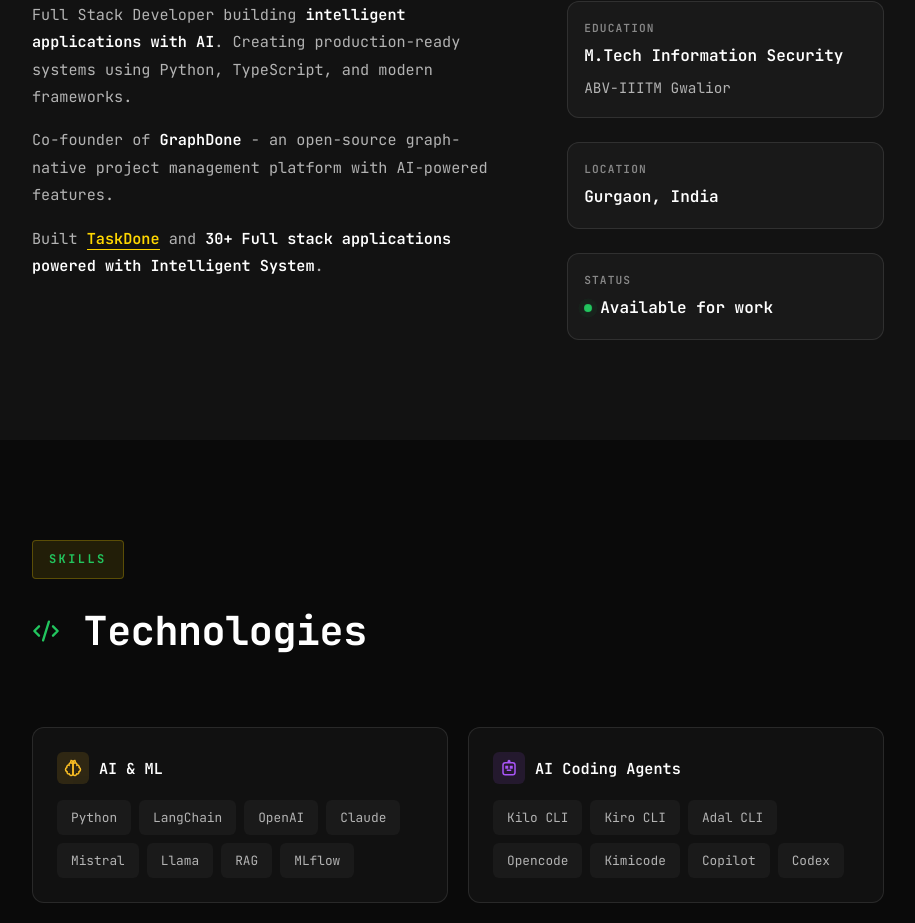
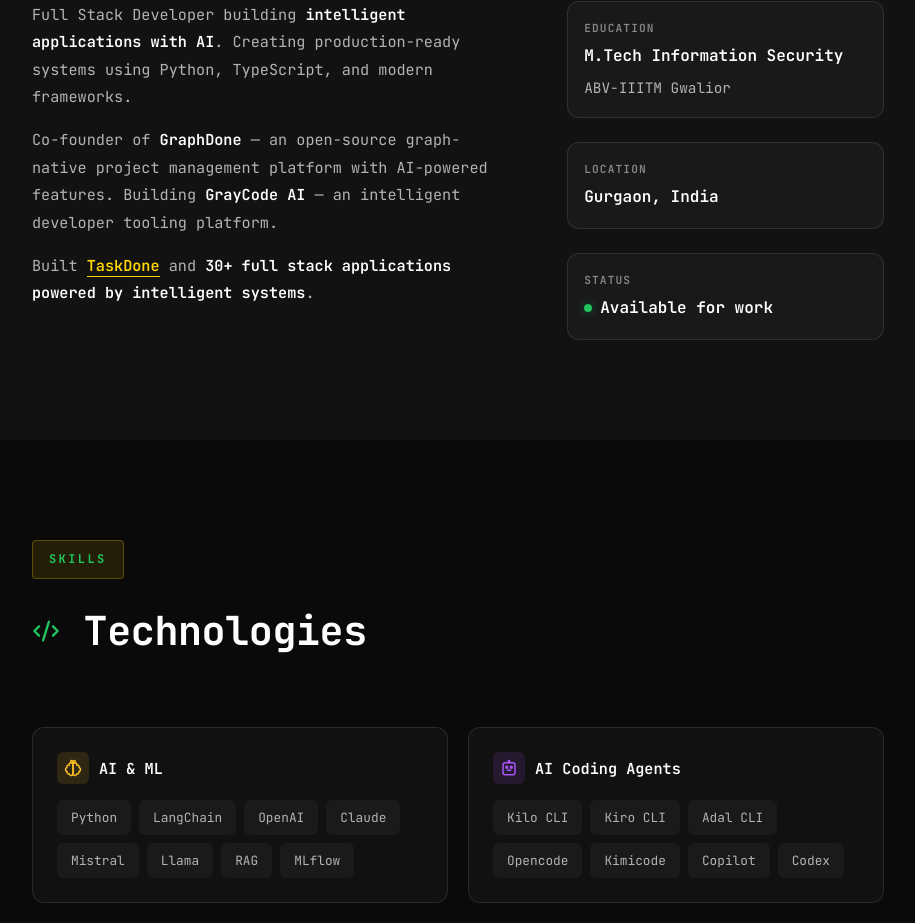
Before and after one commit to Patel230/portfolio, a Vue app: page / in a window 1280 px wide. Shown: the part 3035-3958 px from the top of the page, without its empty margins (182-1097 px from the left). Built offline with nearby package versions, Linux system fonts and the light colour scheme.

Commit message:
content: add GrayCode AI to About section

```diff
--- a/src/sections/AboutSection.vue
+++ b/src/sections/AboutSection.vue
@@ -15,14 +15,15 @@
           <p>
             Co-founder of
             <strong>GraphDone</strong>
-            - an open-source graph-native project management platform with AI-powered features.
+            — an open-source graph-native project management platform with AI-powered features.
+            Building <strong>GrayCode AI</strong> — an intelligent developer tooling platform.
           </p>
           <p>
             Built
             <a href="https://taskdone.gateandtech.in/" target="_blank" rel="noopener noreferrer"
               ><strong>TaskDone</strong></a
             >
-            and <strong>30+ Full stack applications powered with Intelligent System</strong>.
+            and <strong>30+ full stack applications powered by intelligent systems</strong>.
           </p>
         </div>
         <aside class="about-info" aria-label="Personal Information">
```
